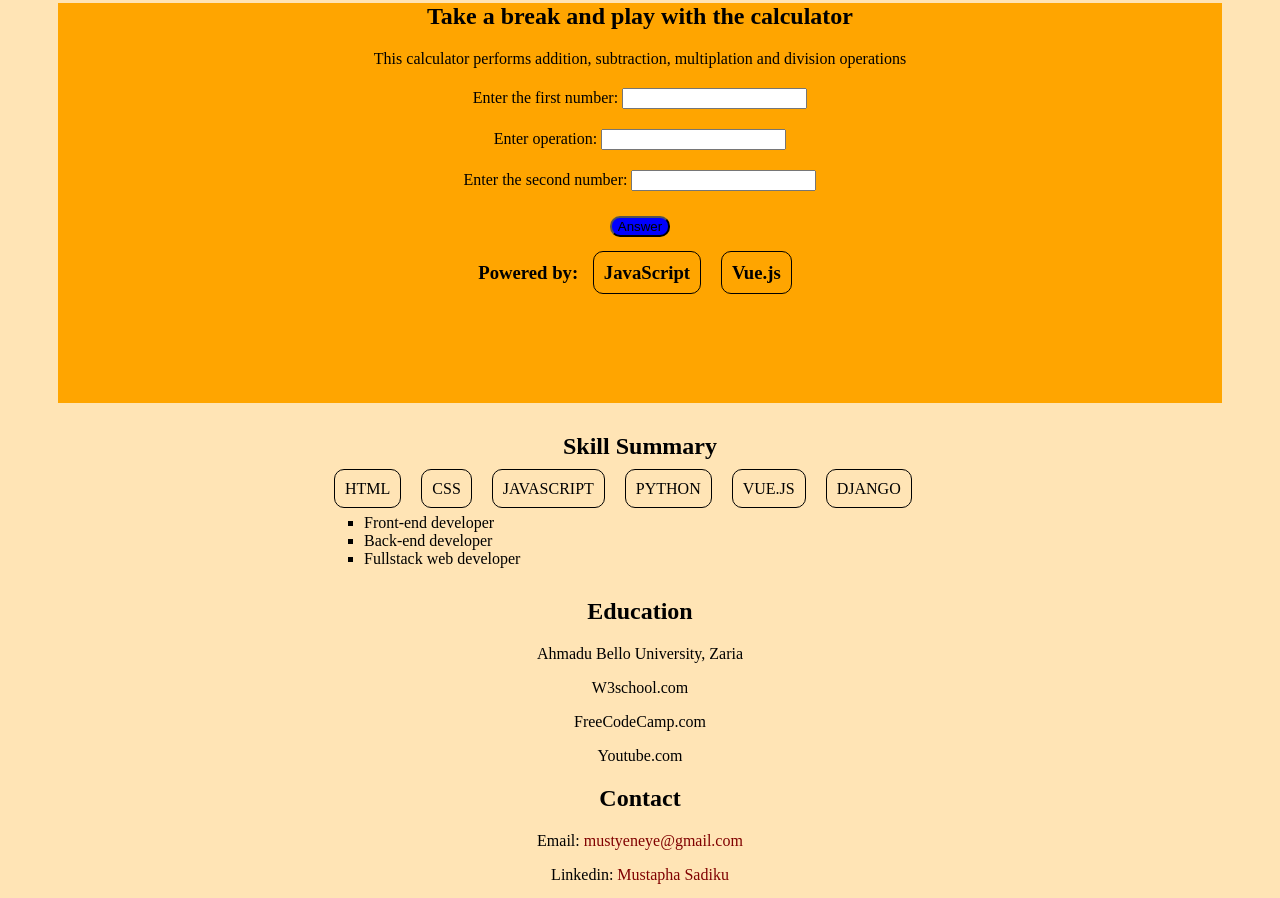
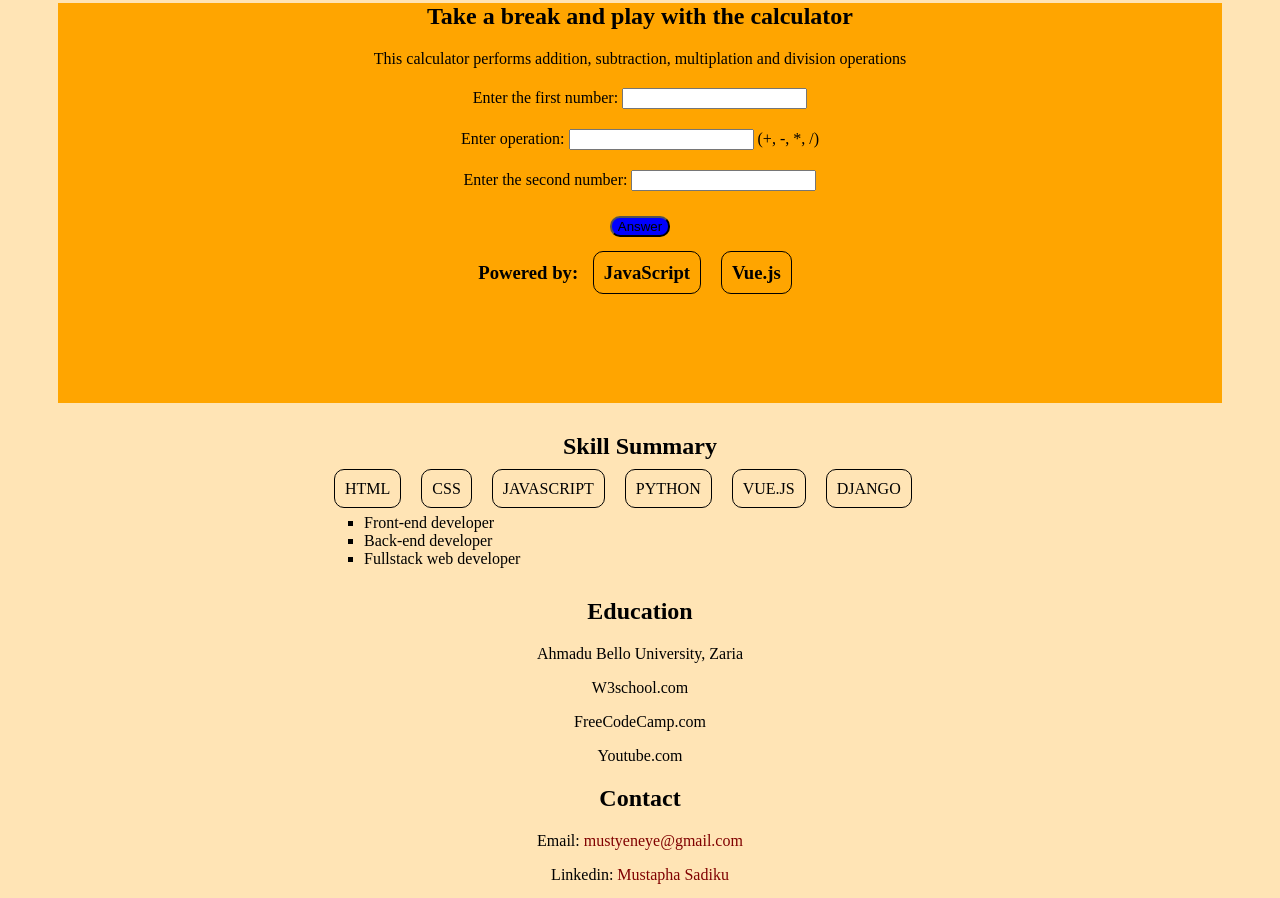
Before and after one commit to Enemaki/Google-Portfolio, a plain HTML site: page index.html in a window 1280 px wide. Shown: the part 938-1836 px from the top of the page. Drawn offline with nearby package versions, Linux system fonts and the light colour scheme.

Commit message:
third commit

```diff
--- a/index.html
+++ b/index.html
@@ -73,7 +73,7 @@
             <label>Enter the first number: <input type="number" v-model="first"></label>
          </div>
          <div class="lab">
-            <label>Enter operation: <input type="text" v-model="operation"></label>
+            <label>Enter operation: <input type="text" v-model="operation"> (+, -, *, /)</label>
          </div>
          <div class="lab">
             <label>Enter the second number: <input type="number" v-model="second"></label>
```
